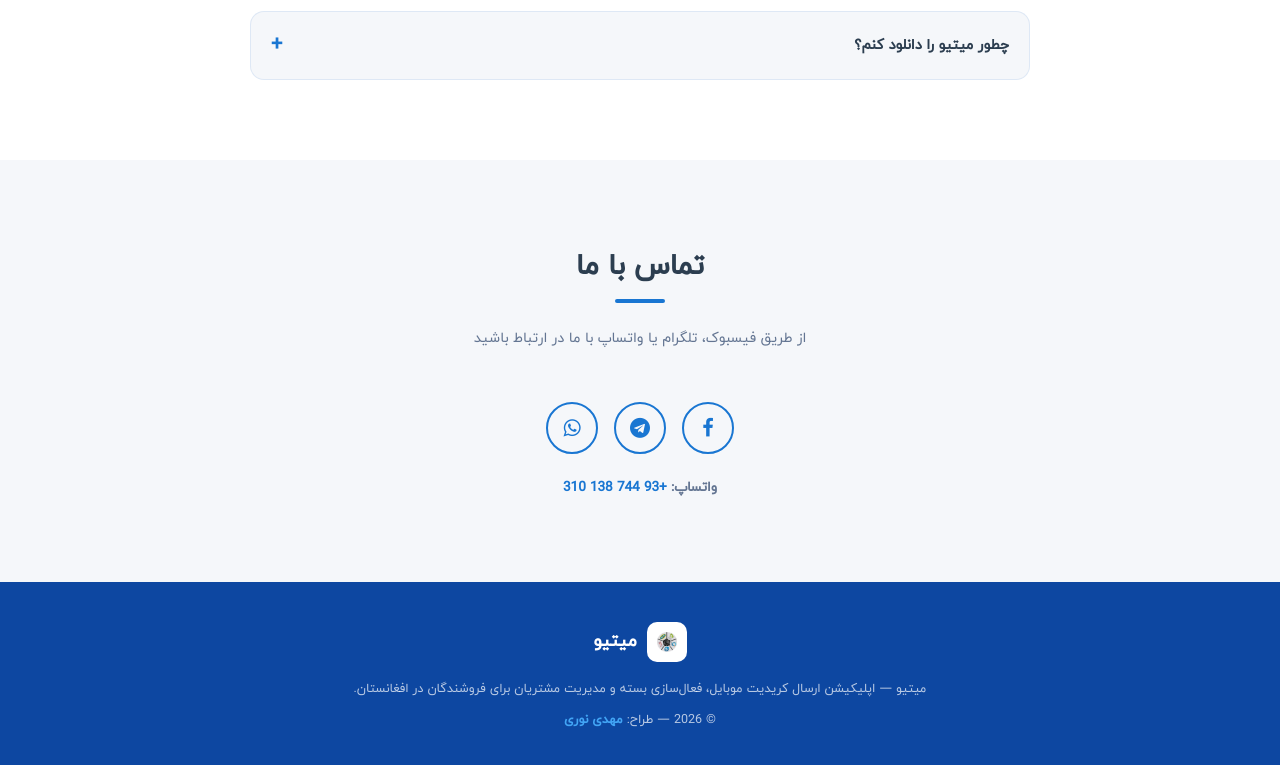
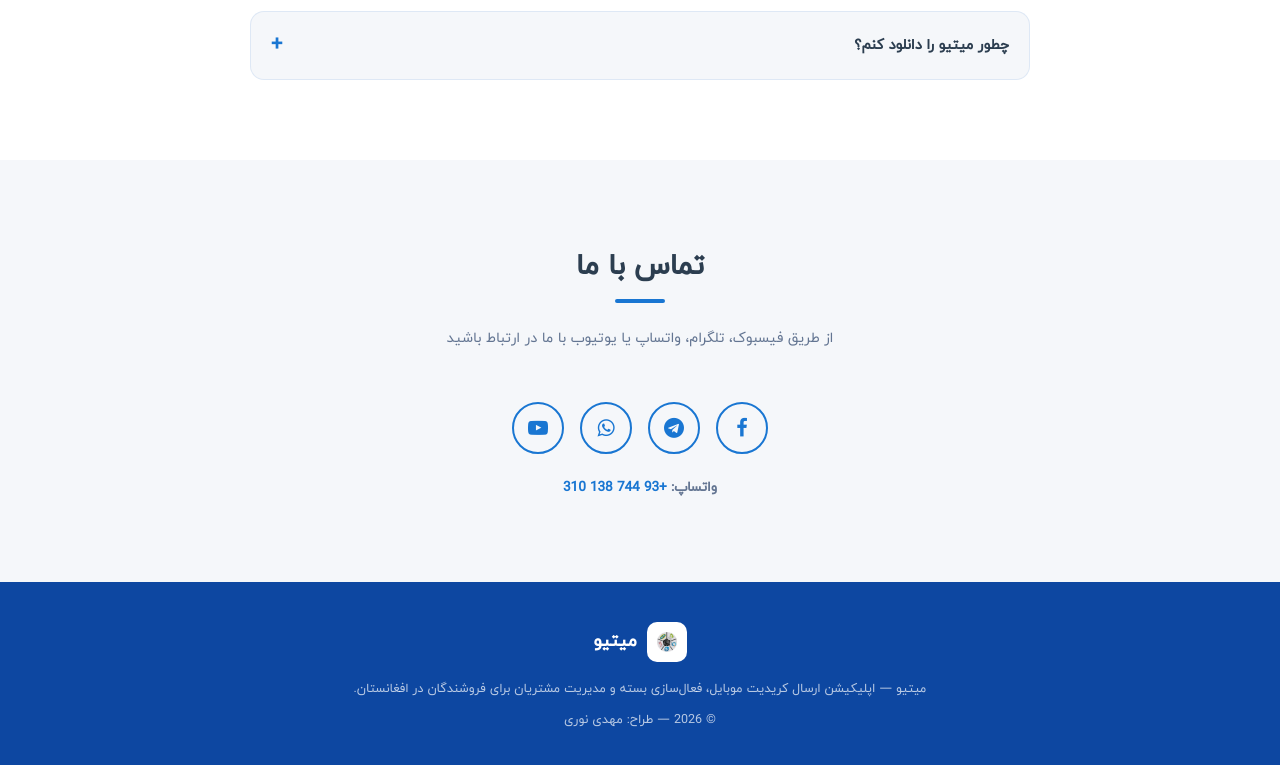
Before and after one commit to MahdiProgrammer/MeToYou_App, a plain HTML site: page index.html in a window 1280 px wide. Shown: the part 6321-7086 px from the top of the page. Drawn offline with Linux system fonts and the light colour scheme.

Commit message:
Update contact links: Facebook, Telegram, WhatsApp, YouTube

```diff
--- a/index.html
+++ b/index.html
@@ -72,7 +72,8 @@
           "sameAs": [
             "https://www.facebook.com/profile.php?id=61560330489080",
             "https://t.me/noorisoft",
-            "https://wa.me/93744138310"
+            "https://wa.me/93744138310",
+            "https://www.youtube.com/channel/UCZzD8dRZ0P8uawyMxiZ4o_w"
           ]
         },
         {
@@ -522,7 +523,7 @@
     <section class="share-section" id="contact">
         <div class="section-header reveal-up">
             <h2>تماس با ما</h2>
-            <p>از طریق فیسبوک، تلگرام یا واتساپ با ما در ارتباط باشید</p>
+            <p>از طریق فیسبوک، تلگرام، واتساپ یا یوتیوب با ما در ارتباط باشید</p>
         </div>
         <div class="social-links reveal-up">
             <a href="https://www.facebook.com/profile.php?id=61560330489080" class="social-btn" title="فیسبوک" target="_blank" rel="noopener noreferrer">
@@ -533,6 +534,9 @@
             </a>
             <a href="https://wa.me/93744138310" class="social-btn" title="واتساپ +93 744 138 310" target="_blank" rel="noopener noreferrer">
                 <i class="fa fa-whatsapp"></i>
+            </a>
+            <a href="https://www.youtube.com/channel/UCZzD8dRZ0P8uawyMxiZ4o_w" class="social-btn" title="یوتیوب" target="_blank" rel="noopener noreferrer">
+                <i class="fa fa-youtube-play"></i>
             </a>
         </div>
         <p class="contact-phone reveal-up">واتساپ: <a href="https://wa.me/93744138310">+93 744 138 310</a></p>
@@ -546,7 +550,7 @@
                 <span>میتیو</span>
             </div>
             <p>میتیو — اپلیکیشن ارسال کریدیت موبایل، فعال‌سازی بسته و مدیریت مشتریان برای فروشندگان در افغانستان.</p>
-            <p class="footer-copy">&copy; 2026 &mdash; طراح: <a href="https://github.com/MahdiProgrammer">مهدی نوری</a></p>
+            <p class="footer-copy">&copy; 2026 &mdash; طراح: مهدی نوری</p>
         </div>
     </footer>
 
```
